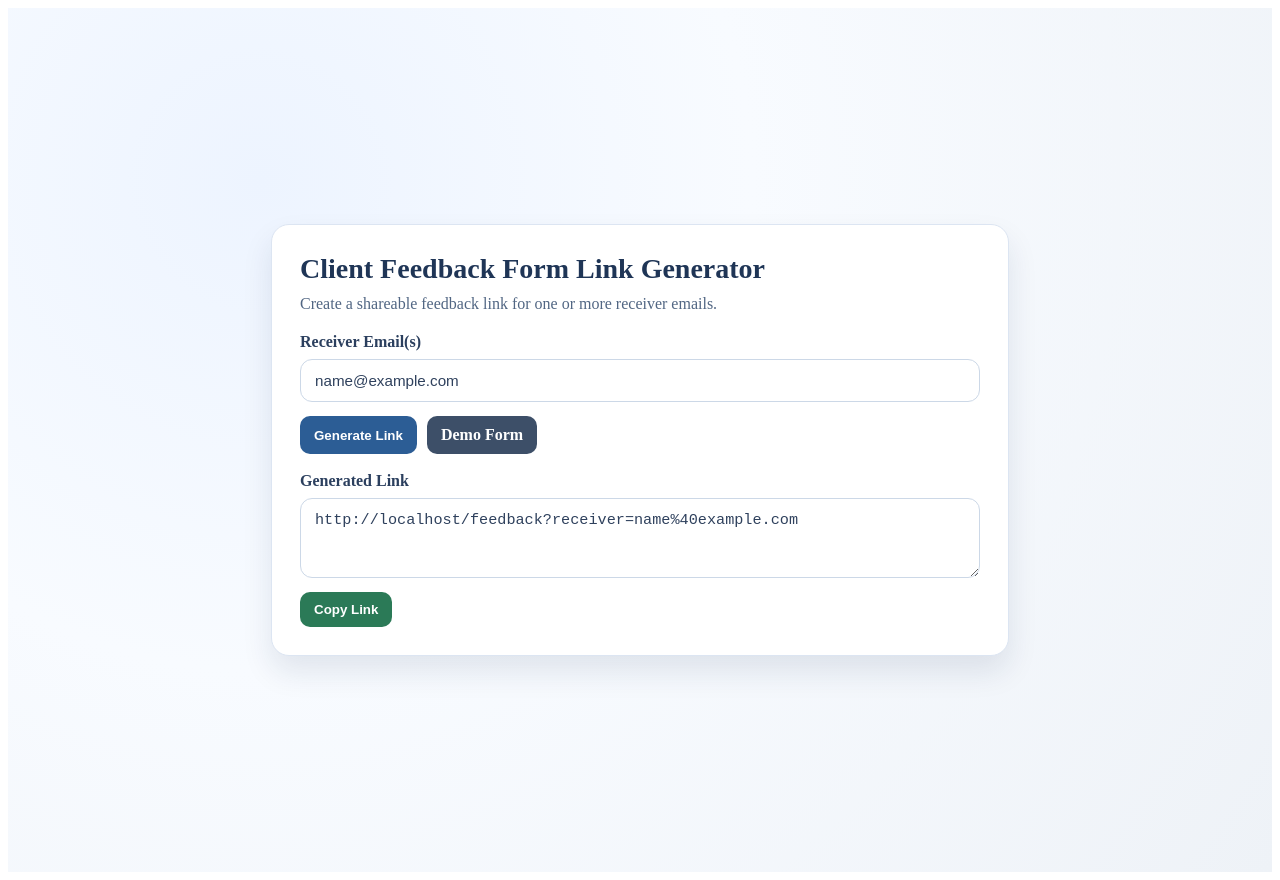
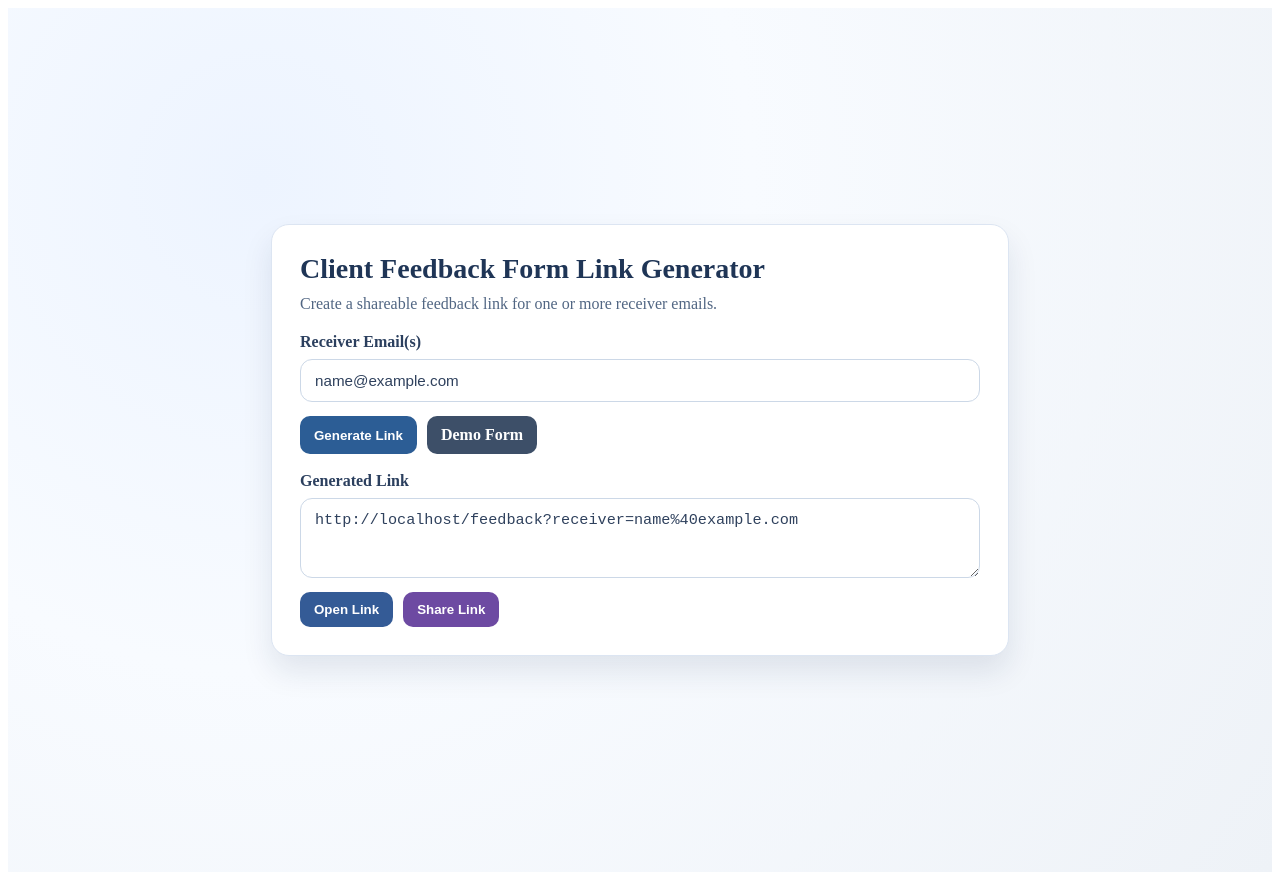
Before and after one commit to dev-aryan-dotcom/feedback-form-frontend, an Angular app: page /link-generator in a window 1280 px wide. Both pictures are taken after typing "name@example.com" into the empty fields and a click on the button "Generate Link". Built offline with nearby package versions, Linux system fonts and the light colour scheme.

Commit message:
landing page changes

```diff
--- a/src/app/link-generator/link-generator.css
+++ b/src/app/link-generator/link-generator.css
@@ -81,9 +81,19 @@ button,
   margin-top: 18px;
 }
 
-.copy-btn {
+.result-actions {
   margin-top: 10px;
-  background: #2b7a57;
+  display: flex;
+  gap: 10px;
+  flex-wrap: wrap;
+}
+
+.open-link-btn {
+  background: #345b96;
+}
+
+.share-link-btn {
+  background: #6d4aa2;
 }
 
 .success-text {
--- a/src/app/link-generator/link-generator.html
+++ b/src/app/link-generator/link-generator.html
@@ -19,10 +19,13 @@
     <div *ngIf="generatedLink" class="result">
       <label for="generatedLink">Generated Link</label>
       <textarea id="generatedLink" rows="3" readonly>{{ generatedLink }}</textarea>
-      <button type="button" class="copy-btn" (click)="copyLink()">{{ copyButtonLabel }}</button>
+      <div class="result-actions">
+        <button type="button" class="open-link-btn" (click)="openGeneratedLink()">Open Link</button>
+        <button type="button" class="share-link-btn" (click)="shareGeneratedLink()">Share Link</button>
+      </div>
     </div>
 
-    <p *ngIf="copyMessage" class="success-text">{{ copyMessage }}</p>
+    <p *ngIf="shareMessage" class="success-text">{{ shareMessage }}</p>
     <p *ngIf="errorMessage" class="error-text">{{ errorMessage }}</p>
   </div>
 </div>
--- a/src/app/link-generator/link-generator.ts
+++ b/src/app/link-generator/link-generator.ts
@@ -12,8 +12,7 @@ export class LinkGenerator {
   receiverEmail = "";
   generatedLink = "";
   errorMessage = "";
-  copyMessage = "";
-  copyButtonLabel = "Copy Link";
+  shareMessage = "";
 
   private isValidEmail(email: string): boolean {
     return /^[^\s@]+@[^\s@]+\.[^\s@]+$/.test(email);
@@ -28,8 +27,7 @@ export class LinkGenerator {
 
   generateLink() {
     this.errorMessage = "";
-    this.copyMessage = "";
-    this.copyButtonLabel = "Copy Link";
+    this.shareMessage = "";
 
     const emailInput = this.receiverEmail.trim();
     const emails = this.parseReceiverEmails(emailInput);
@@ -53,23 +51,44 @@ export class LinkGenerator {
     this.generatedLink = `${origin}/feedback?receiver=${encodeURIComponent(emails.join(","))}`;
   }
 
-  async copyLink() {
-    this.copyMessage = "";
-
+  openGeneratedLink() {
     if (!this.generatedLink) {
-      this.errorMessage = "Generate a link before copying.";
+      this.errorMessage = "Generate a link before opening it.";
       return;
     }
 
-    this.copyButtonLabel = "Copied";
+    window.open(this.generatedLink, "_blank", "noopener,noreferrer");
+  }
+
+  async shareGeneratedLink() {
+    this.shareMessage = "";
+
+    if (!this.generatedLink) {
+      this.errorMessage = "Generate a link before sharing it.";
+      return;
+    }
+
+    if (typeof navigator !== "undefined" && navigator.share) {
+      try {
+        await navigator.share({
+          title: "Client Feedback Form",
+          text: "Please use this link to submit feedback.",
+          url: this.generatedLink,
+        });
+        this.shareMessage = "Link shared successfully.";
+        this.errorMessage = "";
+        return;
+      } catch {
+        // Continue to clipboard fallback if sharing is cancelled or fails.
+      }
+    }
 
     try {
       await navigator.clipboard.writeText(this.generatedLink);
-      this.copyMessage = "Link copied to clipboard.";
+      this.shareMessage = "Sharing is not available here. Link copied to clipboard.";
       this.errorMessage = "";
     } catch {
-      this.copyButtonLabel = "Copy Link";
-      this.errorMessage = "Unable to copy link automatically. Please copy it manually.";
+      this.errorMessage = "Unable to share link automatically. Please copy it manually.";
     }
   }
 }
```
